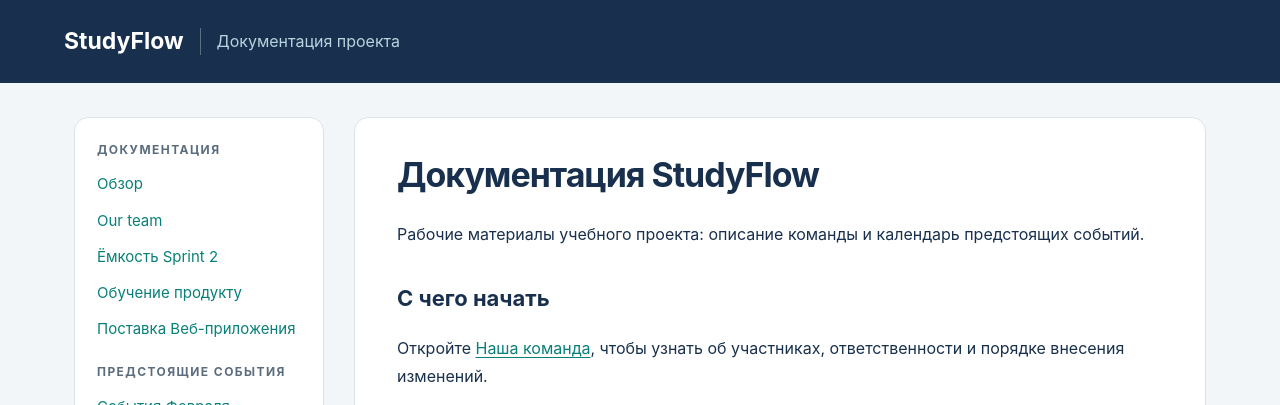
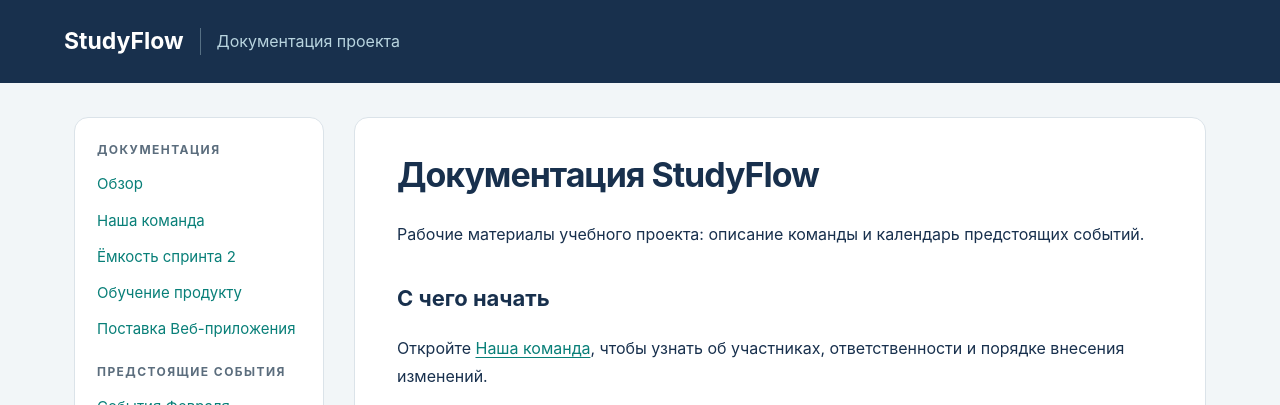
Before and after one commit to mirea-studyflow-bandukov-ilya/Docs, a Jekyll site: the page built from index.md, in a window 1280 px wide. Shown: the top 405 px of the page. Built offline with Jekyll 4.4.1, drawn with Linux system fonts in a browser that asks for light colours.

Commit message:
Перевести меню документации

```diff
--- a/_layouts/default.html
+++ b/_layouts/default.html
@@ -14,7 +14,7 @@
 <div class="shell">
 <aside aria-label="Навигация по документации">
 <h2>Документация</h2>
-<ul><li><a href="{{ '/' | relative_url }}">Обзор</a></li><li><a href="{{ '/our-team/' | relative_url }}">Our team</a></li><li><a href="{{ '/sprint-capacity/' | relative_url }}">Ёмкость Sprint 2</a></li><li><a href="{{ '/product-dashboard/' | relative_url }}">Обучение продукту</a></li><li><a href="{{ '/delivery-plan/' | relative_url }}">Поставка Веб-приложения</a></li></ul>
+<ul><li><a href="{{ '/' | relative_url }}">Обзор</a></li><li><a href="{{ '/our-team/' | relative_url }}">Наша команда</a></li><li><a href="{{ '/sprint-capacity/' | relative_url }}">Ёмкость спринта 2</a></li><li><a href="{{ '/product-dashboard/' | relative_url }}">Обучение продукту</a></li><li><a href="{{ '/delivery-plan/' | relative_url }}">Поставка Веб-приложения</a></li></ul>
 <h2>Предстоящие события</h2>
 <ul id="event-navigation" data-event-list>
 {% assign event_pages = site.pages | where: "section", "events" | sort: "source_name" %}
```
